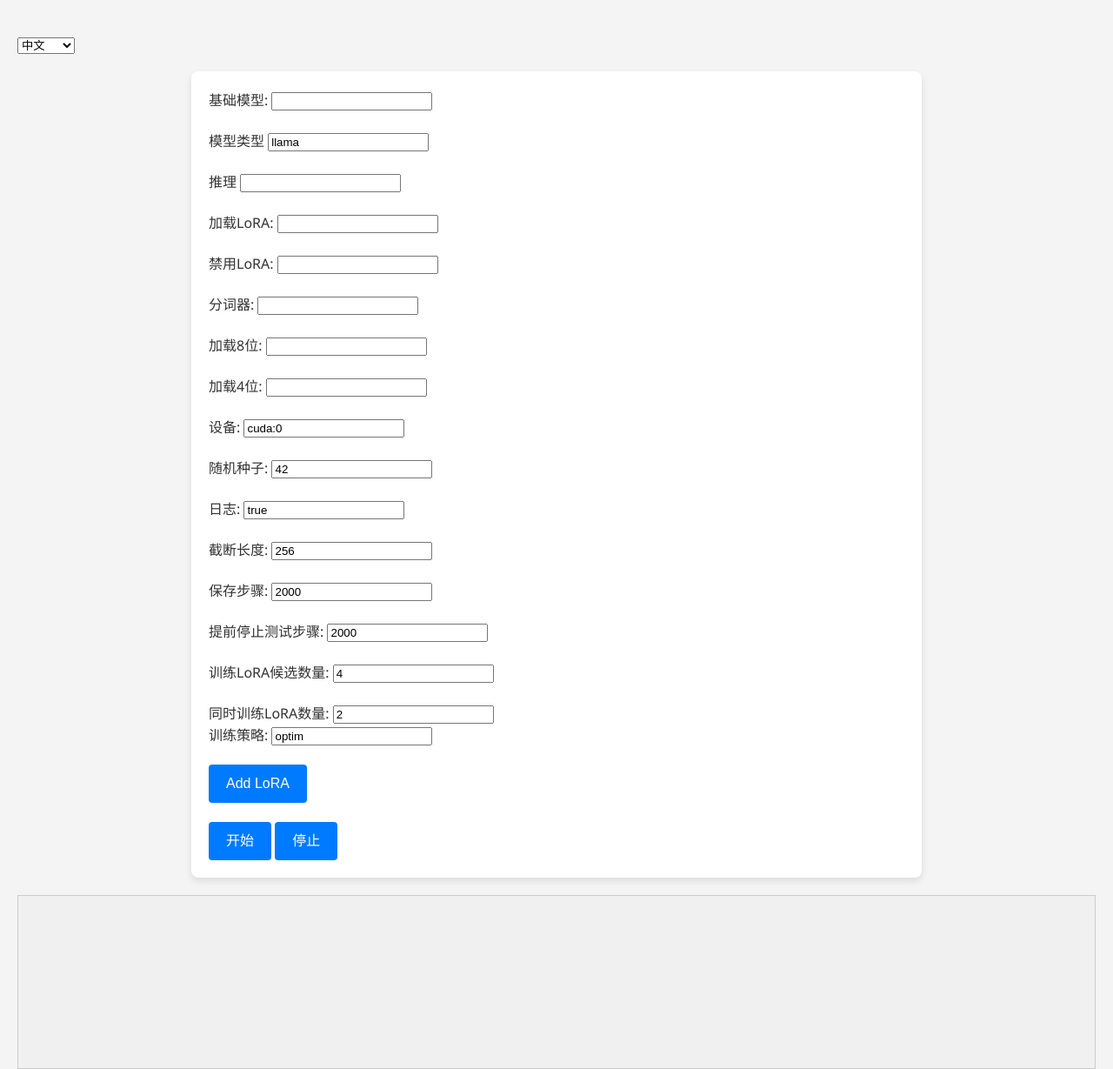
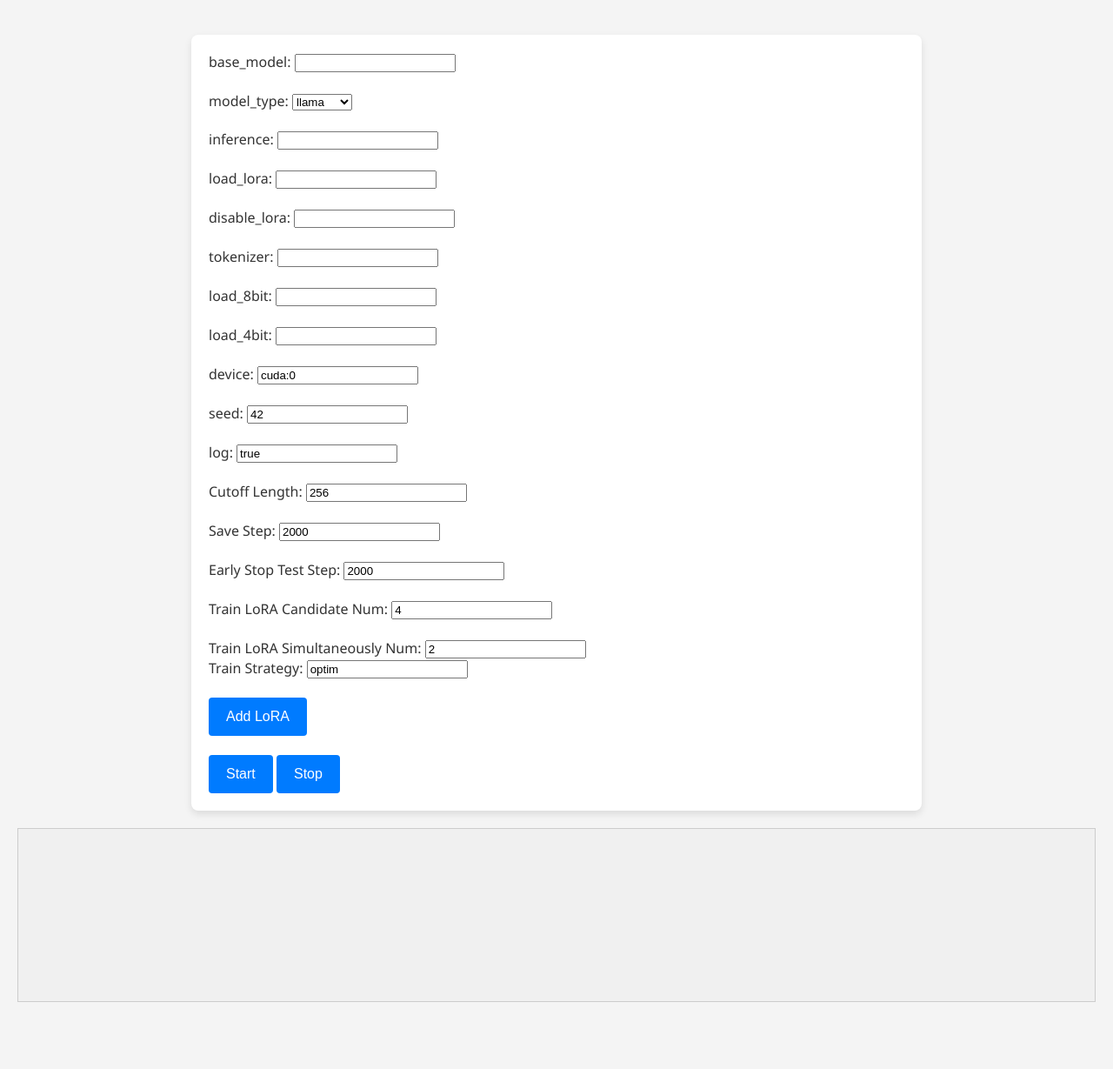
Before and after one commit to TUDB-Labs/mLoRA, a Flask app: page / in a window 1280 px wide. Shown: the top 1229 px of the page at 87% size. After the commit the page ends 1152 px from the top, so only its background shows below. Run offline with Flask 3, Linux system fonts and the light colour scheme.

Commit message:
chatglm config (#130)
* 网页端UI

* 代码规范

* webui dockerfile

* chatglm config

```diff
--- a/templates/index.html
+++ b/templates/index.html
@@ -32,6 +32,7 @@
         .form-group {
             margin-bottom: 15px;
         }
+
         .form-row {
             display: flex;
             justify-content: space-between;
@@ -43,6 +44,7 @@
             padding: 0 10px;
             box-sizing: border-box;
         }
+
         .form-group label {
             display: block;
             margin-bottom: 5px;
@@ -58,6 +60,7 @@
             border-radius: 4px;
             box-sizing: border-box;
         }
+
         .form-group label {
             display: block;
             margin-bottom: 5px;
@@ -65,6 +68,7 @@
             font-size: 16px; /* 更大的字体大小 */
             font-weight: 500; /* 字体加粗 */
         }
+
         input[type="submit"],
         button {
             background-color: #007bff;
@@ -81,6 +85,7 @@
             width: auto; /* 自动宽度，根据内容调整 */
             box-sizing: border-box; /* 盒模型 */
         }
+
         #stopButton {
             background-color: #007bff;
             color: white;
@@ -168,6 +173,9 @@
         const loraIndex = loraContainer.children.length;
         const loraDiv = document.createElement('div');
         loraDiv.classList.add('lora-item');
+        //获取model_type的值
+        const model_type = document.getElementById('model_type').value;
+        if (model_type === 'llama'){
             loraDiv.innerHTML = `
                 <h3>LoRA ${loraIndex}</h3>
                 <label for="name_${loraIndex}">Name:</label>
@@ -246,14 +254,168 @@
                 <button type="button" onclick="addMultipleLoras(${loraIndex})">Add Multiple LoRAs</button>
                 <br><br>
             `;
+        }else if (model_type === 'chatglm'){
+            loraDiv.innerHTML = `
+                <h3>LoRA ${loraIndex}</h3>
+                <label for="name_${loraIndex}">Name:</label>
+                <input type="text" id="name_${loraIndex}" name="lora[${loraIndex}][name]" required value="lora_${loraIndex}"><br><br>
+
+                <label for="output_${loraIndex}">Output:</label>
+                <input type="text" id="output_${loraIndex}" name="lora[${loraIndex}][output]" required value="lora_${loraIndex}"><br><br>
+
+                <label for="optim_${loraIndex}">Optim:</label>
+                <input type="text" id="optim_${loraIndex}" name="lora[${loraIndex}][optim]" required value="sgd"><br><br>
+
+                <label for="lr_${loraIndex}">Learning Rate:</label>
+                <input type="number" step="any" id="lr_${loraIndex}" name="lora[${loraIndex}][lr]" required value=0.01><br><br>
+
+                <label for="momentum_${loraIndex}">Momentum:</label>
+                <input type="number" step="any" id="momentum_${loraIndex}" name="lora[${loraIndex}][momentum]" required  value=0.9><br><br>
+
+                <label for="batch_size_${loraIndex}">Batch Size:</label>
+                <input type="number" id="batch_size_${loraIndex}" name="lora[${loraIndex}][batch_size]" required value=16><br><br>
+
+                <label for="micro_batch_size_${loraIndex}">Micro Batch Size:</label>
+                <input type="number" id="micro_batch_size_${loraIndex}" name="lora[${loraIndex}][micro_batch_size]" required value=4><br><br>
+
+                <label for="test_batch_size_${loraIndex}">Test Batch Size:</label>
+                <input type="number" id="test_batch_size_${loraIndex}" name="lora[${loraIndex}][test_batch_size]" required value=64><br><br>
+
+                <label for="num_epochs_${loraIndex}">Number of Epochs:</label>
+                <input type="number" id="num_epochs_${loraIndex}" name="lora[${loraIndex}][num_epochs]" required value=3><br><br>
+
+                <label for="r_${loraIndex}">R:</label>
+                <input type="number" id="r_${loraIndex}" name="lora[${loraIndex}][r]" required value=8><br><br>
+
+                <label for="alpha_${loraIndex}">Alpha:</label>
+                <input type="number" id="alpha_${loraIndex}" name="lora[${loraIndex}][alpha]" required value=16><br><br>
+
+                <label for="dropout_${loraIndex}">Dropout:</label>
+                <input type="number" step="any" id="dropout_${loraIndex}" name="lora[${loraIndex}][dropout]" required value=0.05><br><br>
+
+                <div id="target_modules_container_${loraIndex}" class="target-modules-container">
+                    <h4>Target Modules ${loraIndex}</h4>
+
+                    <label for="qkv_${loraIndex}">q_proj:</label>
+                    <input type="checkbox" id="qkv_${loraIndex}" name="lora[${loraIndex}][target_modules][qkv]" checked><br><br>
+                    <label for="dense_${loraIndex}">dense:</label>
+                    <input type="checkbox" id="dense_${loraIndex}" name="lora[${loraIndex}][target_modules][dense]" checked><br><br>
+                    <label for="mlp_in_${loraIndex}">mlp_in:</label>
+                    <input type="checkbox" id="mlp_in_${loraIndex}" name="lora[${loraIndex}][target_modules][mlp_in]" checked><br><br>
+                    <label for="mlp_out_${loraIndex}">mlp_out:</label>
+                    <input type="checkbox" id="mlp_out_${loraIndex}" name="lora[${loraIndex}][target_modules][mlp_out]" checked><br><br>
+                </div>
+                <label for="data_${loraIndex}">Data:</label>
+                <input type="text" id="data_${loraIndex}" name="lora[${loraIndex}][data]" ><br><br>
+
+                <label for="test_data_${loraIndex}">Test Data:</label>
+                <input type="text" id="test_data_${loraIndex}" name="lora[${loraIndex}][test_data]" ><br><br>
+
+                <label for="prompt_${loraIndex}">Prompt:</label>
+                <input type="text" id="prompt_${loraIndex}" name="lora[${loraIndex}][prompt]" ><br><br>
+
+                <label for="group_by_length_${loraIndex}">Group by Length:</label>
+                <input type="checkbox" id="group_by_length_${loraIndex}" name="lora[${loraIndex}][group_by_length]"><br><br>
+
+                <label for="expand_side_${loraIndex}">Expand Side:</label>
+                <select id="expand_side_${loraIndex}" name="lora[${loraIndex}][expand_side]">
+                    <option value="right">Right</option>
+                    <option value="left">Left</option>
+                </select><br><br>
+
+                <button type="button" onclick="removeLora(this)">Remove LoRA</button><br><br>
+                <label for="numLorasToAdd">Number of LoRAs to add:</label>
+                <input type="number" id="numLorasToAdd" name="numLorasToAdd" value="1" min="1"><br><br>
+                <button type="button" onclick="addMultipleLoras(${loraIndex})">Add Multiple LoRAs</button>
+                <br><br>
+            `;
+        }else {
+            loraDiv.innerHTML = `
+                <h3>LoRA ${loraIndex}</h3>
+                <label for="name_${loraIndex}">Name:</label>
+                <input type="text" id="name_${loraIndex}" name="lora[${loraIndex}][name]" required value="lora_${loraIndex}"><br><br>
+
+                <label for="output_${loraIndex}">Output:</label>
+                <input type="text" id="output_${loraIndex}" name="lora[${loraIndex}][output]" required value="lora_${loraIndex}"><br><br>
+
+                <label for="optim_${loraIndex}">Optim:</label>
+                <input type="text" id="optim_${loraIndex}" name="lora[${loraIndex}][optim]" required value="sgd"><br><br>
+
+                <label for="lr_${loraIndex}">Learning Rate:</label>
+                <input type="number" step="any" id="lr_${loraIndex}" name="lora[${loraIndex}][lr]" required value=0.01><br><br>
+
+                <label for="momentum_${loraIndex}">Momentum:</label>
+                <input type="number" step="any" id="momentum_${loraIndex}" name="lora[${loraIndex}][momentum]" required  value=0.9><br><br>
+
+                <label for="batch_size_${loraIndex}">Batch Size:</label>
+                <input type="number" id="batch_size_${loraIndex}" name="lora[${loraIndex}][batch_size]" required value=16><br><br>
+
+                <label for="micro_batch_size_${loraIndex}">Micro Batch Size:</label>
+                <input type="number" id="micro_batch_size_${loraIndex}" name="lora[${loraIndex}][micro_batch_size]" required value=4><br><br>
+
+                <label for="test_batch_size_${loraIndex}">Test Batch Size:</label>
+                <input type="number" id="test_batch_size_${loraIndex}" name="lora[${loraIndex}][test_batch_size]" required value=64><br><br>
+
+                <label for="num_epochs_${loraIndex}">Number of Epochs:</label>
+                <input type="number" id="num_epochs_${loraIndex}" name="lora[${loraIndex}][num_epochs]" required value=3><br><br>
+
+                <label for="r_${loraIndex}">R:</label>
+                <input type="number" id="r_${loraIndex}" name="lora[${loraIndex}][r]" required value=8><br><br>
+
+                <label for="alpha_${loraIndex}">Alpha:</label>
+                <input type="number" id="alpha_${loraIndex}" name="lora[${loraIndex}][alpha]" required value=16><br><br>
+
+                <label for="dropout_${loraIndex}">Dropout:</label>
+                <input type="number" step="any" id="dropout_${loraIndex}" name="lora[${loraIndex}][dropout]" required value=0.05><br><br>
+
+                <div id="target_modules_container_${loraIndex}" class="target-modules-container">
+                    <h4>Target Modules ${loraIndex}</h4>
+
+                    <label for="q_proj_${loraIndex}">q_proj:</label>
+                    <input type="checkbox" id="q_proj_${loraIndex}" name="lora[${loraIndex}][target_modules][q_proj]" checked><br><br>
+                    <label for="v_proj_${loraIndex}">v_proj:</label>
+                    <input type="checkbox" id="v_proj_${loraIndex}" name="lora[${loraIndex}][target_modules][v_proj]" checked><br><br>
+                    <label for="o_proj_${loraIndex}">o_proj:</label>
+                    <input type="checkbox" id="o_proj_${loraIndex}" name="lora[${loraIndex}][target_modules][o_proj]" checked><br><br>
+                    <label for="w1_proj_${loraIndex}">w1_proj:</label>
+                    <input type="checkbox" id="w1_proj_${loraIndex}" name="lora[${loraIndex}][target_modules][w1_proj]" ><br><br>
+                    <label for="w2_proj_${loraIndex}">w2_proj:</label>
+                    <input type="checkbox" id="w2_proj_${loraIndex}" name="lora[${loraIndex}][target_modules][w2_proj]" ><br><br>
+                    <label for="w3_proj_${loraIndex}">w3_proj:</label>
+                    <input type="checkbox" id="w3_proj_${loraIndex}" name="lora[${loraIndex}][target_modules][w3_proj]" ><br><br>
+                </div>
+                <label for="data_${loraIndex}">Data:</label>
+                <input type="text" id="data_${loraIndex}" name="lora[${loraIndex}][data]" ><br><br>
+
+                <label for="test_data_${loraIndex}">Test Data:</label>
+                <input type="text" id="test_data_${loraIndex}" name="lora[${loraIndex}][test_data]" ><br><br>
+
+                <label for="prompt_${loraIndex}">Prompt:</label>
+                <input type="text" id="prompt_${loraIndex}" name="lora[${loraIndex}][prompt]" ><br><br>
+
+                <label for="group_by_length_${loraIndex}">Group by Length:</label>
+                <input type="checkbox" id="group_by_length_${loraIndex}" name="lora[${loraIndex}][group_by_length]"><br><br>
+
+                <label for="expand_side_${loraIndex}">Expand Side:</label>
+                <select id="expand_side_${loraIndex}" name="lora[${loraIndex}][expand_side]">
+                    <option value="right">Right</option>
+                    <option value="left">Left</option>
+                </select><br><br>
+
+                <button type="button" onclick="removeLora(this)">Remove LoRA</button><br><br>
+                <label for="numLorasToAdd">Number of LoRAs to add:</label>
+                <input type="number" id="numLorasToAdd" name="numLorasToAdd" value="1" min="1"><br><br>
+                <button type="button" onclick="addMultipleLoras(${loraIndex})">Add Multiple LoRAs</button>
+                <br><br>
+            `;
+        }
         loraContainer.appendChild(loraDiv);
-            let lang = document.getElementById('languageSelect').value;
-            changeLanguageLora(lang, loraIndex);
     }
 
     function removeLora(button) {
         button.closest('.lora-item').remove();
     }
+
     function addMultipleLoras(index) {
         const numLorasToAdd = document.getElementById('numLorasToAdd').value;
         const loraContainer = document.getElementById('loraContainer');
@@ -303,6 +465,7 @@
             }
         }
     }
+
     function generateJSON() {
         const logContent = document.getElementById('logContent');
         logContent.textContent = '';
@@ -372,7 +535,7 @@
         json.config = config;
         // Convert JSON object to string
         const jsonString = JSON.stringify(json, null, 2);
-
+        console.log(jsonString)
         // Send JSON string to server
         // Here you would use something like fetch or XMLHttpRequest to send the data
 
@@ -428,21 +591,20 @@
             generateJSON();
         };
     });
-
 </script>
 </head>
 <body>
 
 <h1></h1>
-<select id="languageSelect" onchange="changeLanguage(this.value)">
-    <option value="zh">中文</option>
-    <option value="en">English</option>
-</select>
 <form id="jsonForm">
     <label for="base_model">base_model:</label>
     <input type="text" id="base_model" name="base_model"><br><br>
     <label for="model_type">model_type:</label>
-    <input type="text" id="model_type" name="model_type" required value="llama"><br><br>
+    <select id="model_type" name="model_type">
+        <option value="llama">llama</option>
+        <option value="chatglm">chatglm</option>
+        <!-- 添加其他model_type选项 -->
+    </select><br><br>
     <label for="inference">inference:</label>
     <input type="text" id="inference" name="inference"><br><br>
     <label for="load_lora">load_lora:</label>
@@ -461,7 +623,6 @@
     <input type="text" id="seed" name="seed" required value=42><br><br>
     <label for="log">log:</label>
     <input type="text" id="log" name="log" required value="true"><br><br>
-
 
     <label for="cutoff_len">Cutoff Length:</label>
     <input type="number" id="cutoff_len" name="cutoff_len" value="256" required><br><br>
@@ -496,176 +657,6 @@
     <pre id="logContent"></pre>
 </div>
 <script>
-    const languagePack = {
-        'en': {
-            'submit': 'Start',
-            'stop': 'Stop',
-            'remove_lora': 'Remove LoRA',
-            'title': 'Multi-LoRA',
-            'cutoff_len': 'Cutoff Length:',
-            'language': 'Language:',
-            'save_step': 'Save Step:',
-            'early_stop_test_step': 'Early Stop Test Step:',
-            'train_lora_candidate_num': 'Train LoRA Candidate Num:',
-            'train_lora_simultaneously_num': 'Train LoRA Simultaneously Num:',
-            'train_strategy': 'Train Strategy:',
-            'add_lora': 'Add LoRA',
-            'base_model': 'base_model',
-            'model_type': 'model_type',
-            'inference': 'inference',
-            'load_lora': 'load_lora',
-            'disable_lora': 'disable_lora',
-            'tokenizer': 'tokenizer',
-            'load_8bit': 'load_8bit',
-            'load_4bit': 'load_4bit',
-            'device': 'device',
-            'seed': 'seed',
-            'log': 'log',
-
-            'name': 'name:',
-            'output': 'output:',
-            'optim': 'optim:',
-            'lr': 'lr:',
-            'momentum': 'momentum:',
-            'batch_size': 'batch_size:',
-            'micro_batch_size': 'micro_batch_size:',
-            'test_batch_size': 'test_batch_size:',
-            'num_epochs': 'num_epochs:',
-            'r': 'r:',
-            'alpha': 'alpha:',
-            'dropout': 'dropout:',
-            'target_modules': 'target_modules:',
-            'q_proj': 'q_proj:',
-            'k_proj': 'k_proj:',
-            'v_proj': 'v_proj:',
-            'o_proj': 'o_proj:',
-            'w1_proj': 'w1_proj:',
-            'w2_proj': 'w2_proj:',
-            'w3_proj': 'w3_proj:',
-            'data': 'data:',
-            'test_data': 'test_data:',
-            'prompt': 'prompt:',
-            'group_by_length': 'group_by_length:',
-            'expand_side': 'expand_side:'
-        },
-        'zh': {
-            'submit': '开始',
-            'stop': '停止',
-            'remove_lora': '移除LoRA',
-            'title': 'Multi-LoRA',
-            'cutoff_len': '截断长度:',
-            'language': '语言:',
-            'save_step': '保存步骤:',
-            'early_stop_test_step': '提前停止测试步骤:',
-            'train_lora_candidate_num': '训练LoRA候选数量:',
-            'train_lora_simultaneously_num': '同时训练LoRA数量:',
-            'train_strategy': '训练策略:',
-            'add_lora': '添加LoRA',
-
-            'base_model': '基础模型:',
-            'model_type': '模型类型',
-            'inference': '推理',
-            'load_lora': '加载LoRA:',
-            'disable_lora': '禁用LoRA:',
-            'tokenizer': '分词器:',
-            'load_8bit': '加载8位:',
-            'load_4bit': '加载4位:',
-            'device': '设备:',
-            'seed': '随机种子:',
-            'log': '日志:',
-
-            'name': '名称:',
-            'output': '输出:',
-            'optim': '优化器:',
-            'lr': '学习率:',
-            'momentum': '动量:',
-            'batch_size': '批量大小:',
-            'micro_batch_size': '微批量大小:',
-            'test_batch_size': '测试批量大小:',
-            'num_epochs': '迭代次数:',
-            'r': 'R值:',
-            'alpha': 'Alpha值:',
-            'dropout': '丢弃率:',
-            'target_modules': '目标模块:',
-            'q_proj': 'q_proj:',
-            'k_proj': 'k_proj:',
-            'v_proj': 'v_proj:',
-            'o_proj': 'o_proj:',
-            'w1_proj': 'w1_proj:',
-            'w2_proj': 'w2_proj:',
-            'w3_proj': 'w3_proj:',
-            'data': '数据:',
-            'test_data': '测试数据:',
-            'prompt': '提示词:',
-            'group_by_length': '按长度分组:',
-            'expand_side': '扩展方向:'
-            // ... 其他所有文本字段的中文翻译
-        }
-    };
-
-    function changeLanguage(lang) {
-        console.log(lang)
-        document.getElementById('submitButton').value = languagePack[lang]['submit'];
-        document.getElementById('stopButton').value = languagePack[lang]['stop'];
-        document.querySelector('label[for="cutoff_len"]').textContent = languagePack[lang]['cutoff_len'];
-        document.querySelector('label[for="save_step"]').textContent = languagePack[lang]['save_step'];
-        document.querySelector('label[for="early_stop_test_step"]').textContent = languagePack[lang]['early_stop_test_step'];
-        document.querySelector('label[for="train_lora_candidate_num"]').textContent = languagePack[lang]['train_lora_candidate_num'];
-        document.querySelector('label[for="train_lora_simultaneously_num"]').textContent = languagePack[lang]['train_lora_simultaneously_num'];
-        document.querySelector('label[for="train_strategy"]').textContent = languagePack[lang]['train_strategy'];
-        document.querySelector('label[for="base_model"]').textContent = languagePack[lang]['base_model'];
-        document.querySelector('label[for="model_type"]').textContent = languagePack[lang]['model_type'];
-        document.querySelector('label[for="inference"]').textContent = languagePack[lang]['inference'];
-        document.querySelector('label[for="load_lora"]').textContent = languagePack[lang]['load_lora'];
-        document.querySelector('label[for="disable_lora"]').textContent = languagePack[lang]['disable_lora'];
-        document.querySelector('label[for="tokenizer"]').textContent = languagePack[lang]['tokenizer'];
-        document.querySelector('label[for="load_8bit"]').textContent = languagePack[lang]['load_8bit'];
-        document.querySelector('label[for="load_4bit"]').textContent = languagePack[lang]['load_4bit'];
-        document.querySelector('label[for="device"]').textContent = languagePack[lang]['device'];
-        document.querySelector('label[for="seed"]').textContent = languagePack[lang]['seed'];
-        document.querySelector('label[for="log"]').textContent = languagePack[lang]['log'];
-        // 切换所有LoRA部分的语言
-        const loraItems = document.querySelectorAll('.lora-item');
-        loraItems.forEach((loraDiv, index) => {
-            changeLanguageLora(lang, index);
-        });
-    }
-
-    function changeLanguageLora(lang, index) {
-        console.log(lang)
-        // 更新新增加的字段
-
-        document.querySelector('label[for="name_' + index + '"]').textContent = languagePack[lang]['name'];
-        document.querySelector('label[for="output_' + index + '"]').textContent = languagePack[lang]['output'];
-        document.querySelector('label[for="optim_' + index + '"]').textContent = languagePack[lang]['optim'];
-        document.querySelector('label[for="lr_' + index + '"]').textContent = languagePack[lang]['lr'];
-        document.querySelector('label[for="momentum_' + index + '"]').textContent = languagePack[lang]['momentum'];
-        document.querySelector('label[for="batch_size_' + index + '"]').textContent = languagePack[lang]['batch_size'];
-        document.querySelector('label[for="micro_batch_size_' + index + '"]').textContent = languagePack[lang]['micro_batch_size'];
-        document.querySelector('label[for="test_batch_size_' + index + '"]').textContent = languagePack[lang]['test_batch_size'];
-        document.querySelector('label[for="num_epochs_' + index + '"]').textContent = languagePack[lang]['num_epochs'];
-        document.querySelector('label[for="r_' + index + '"]').textContent = languagePack[lang]['r'];
-        document.querySelector('label[for="alpha_' + index + '"]').textContent = languagePack[lang]['alpha'];
-        document.querySelector('label[for="dropout_' + index + '"]').textContent = languagePack[lang]['dropout'];
-        document.querySelector('label[for="data_' + index + '"]').textContent = languagePack[lang]['data'];
-        document.querySelector('label[for="test_data_' + index + '"]').textContent = languagePack[lang]['test_data'];
-        document.querySelector('label[for="prompt_' + index + '"]').textContent = languagePack[lang]['prompt'];
-        document.querySelector('label[for="group_by_length_' + index + '"]').textContent = languagePack[lang]['group_by_length'];
-        document.querySelector('label[for="expand_side_' + index + '"]').previousSibling.textContent = languagePack[lang]['expand_side'];
-
-        // 更新目标模块的翻译
-        //const targetModulesContainer = loraDiv.querySelector('.target-modules-container');
-        document.querySelector('label[for="q_proj_' + index + '"]').textContent = languagePack[lang]['q_proj'];
-        document.querySelector('label[for="v_proj_' + index + '"]').textContent = languagePack[lang]['v_proj'];
-        document.querySelector('label[for="o_proj_' + index + '"]').textContent = languagePack[lang]['o_proj'];
-        document.querySelector('label[for="w1_proj_' + index + '"]').textContent = languagePack[lang]['w1_proj'];
-        document.querySelector('label[for="w2_proj_' + index + '"]').textContent = languagePack[lang]['w2_proj'];
-        document.querySelector('label[for="w3_proj_' + index + '"]').textContent = languagePack[lang]['w3_proj'];
-    }
-
-    // 初始化页面语言
-    changeLanguage('zh'); // 默认为中文
-
 
     function stopOperation() {
         console.log('Stop button clicked');
```
Lines whose indentation alone changed are shown as unchanged.
